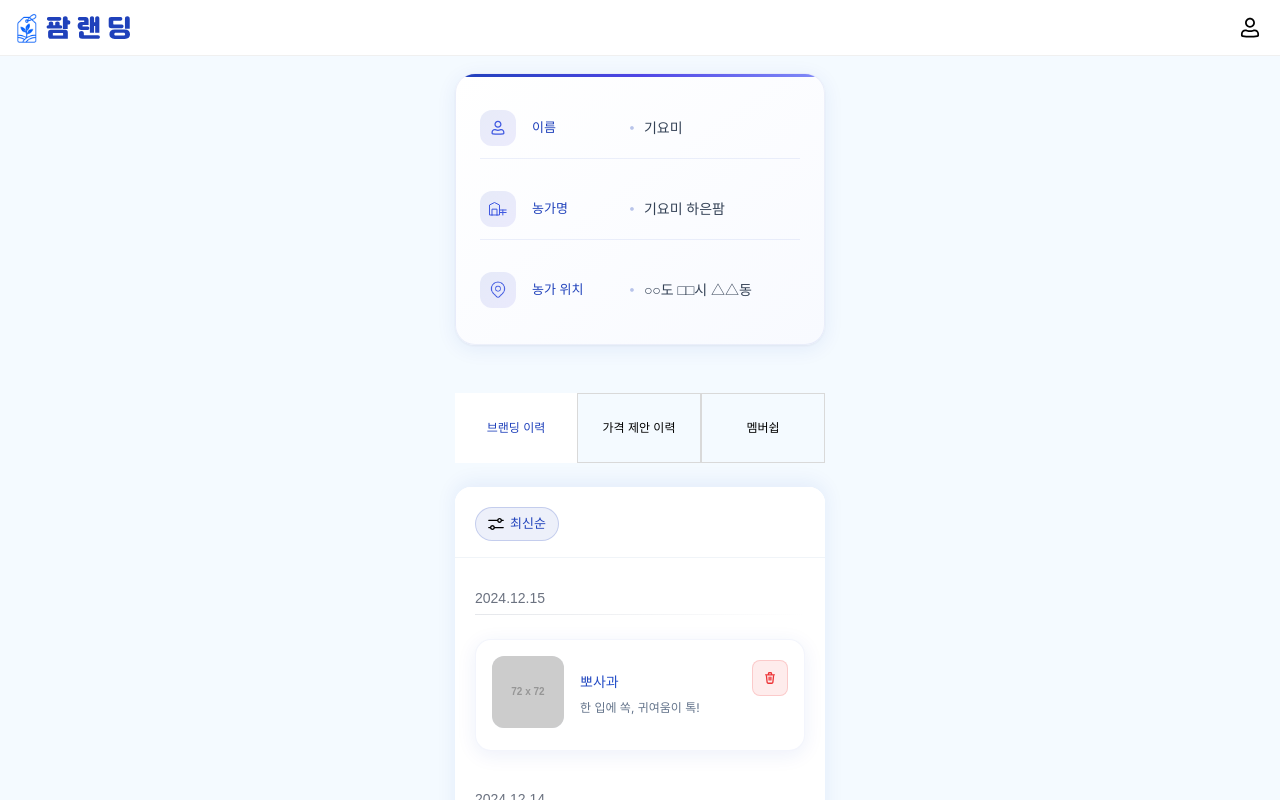
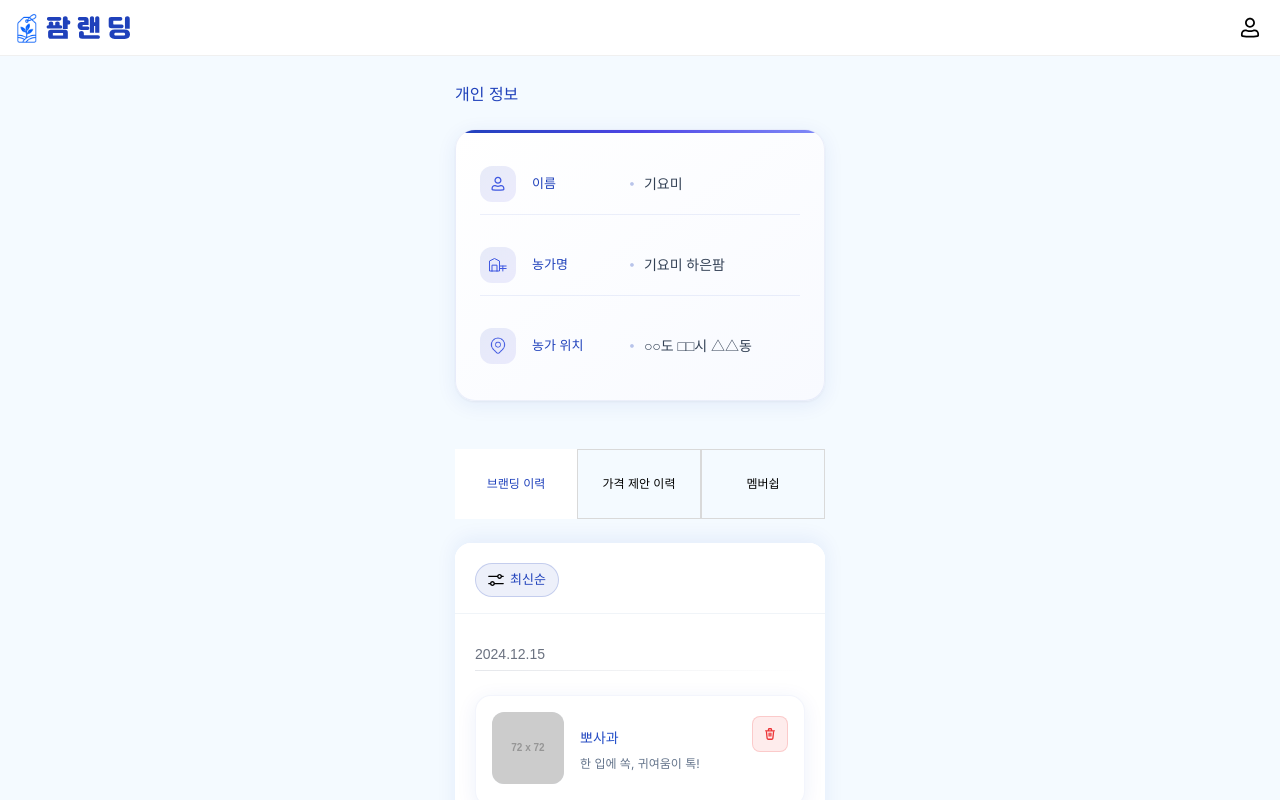
Before and after one commit to kanguk01/farmrandingFE, a React (Vite) app: page /mypage in a window 1280 px wide. Built offline with nearby package versions, Linux system fonts and the light colour scheme; the HTML template or start-up script is replaced by a standard one; a web font is replaced by a local one.

Commit message:
fix: 타이틀이 헤더에 가려지는 현상 해결

```diff
--- a/src/pages/MyPage/MyPage.tsx
+++ b/src/pages/MyPage/MyPage.tsx
@@ -53,7 +53,7 @@ const ContentArea = styled.div`
   display: flex;
   flex-direction: column;
   align-items: center;
-  padding: 30px 16px 40px 16px;
+  padding: 86px 16px 40px 16px;
   flex: 1;
   width: 100%;
   max-width: 100%;
```
